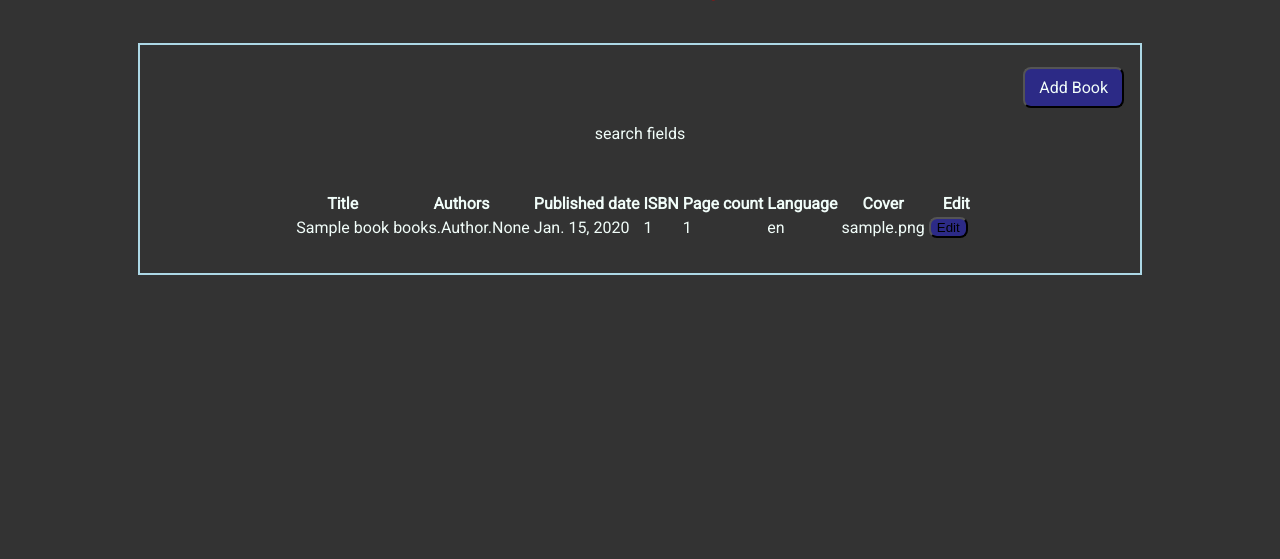
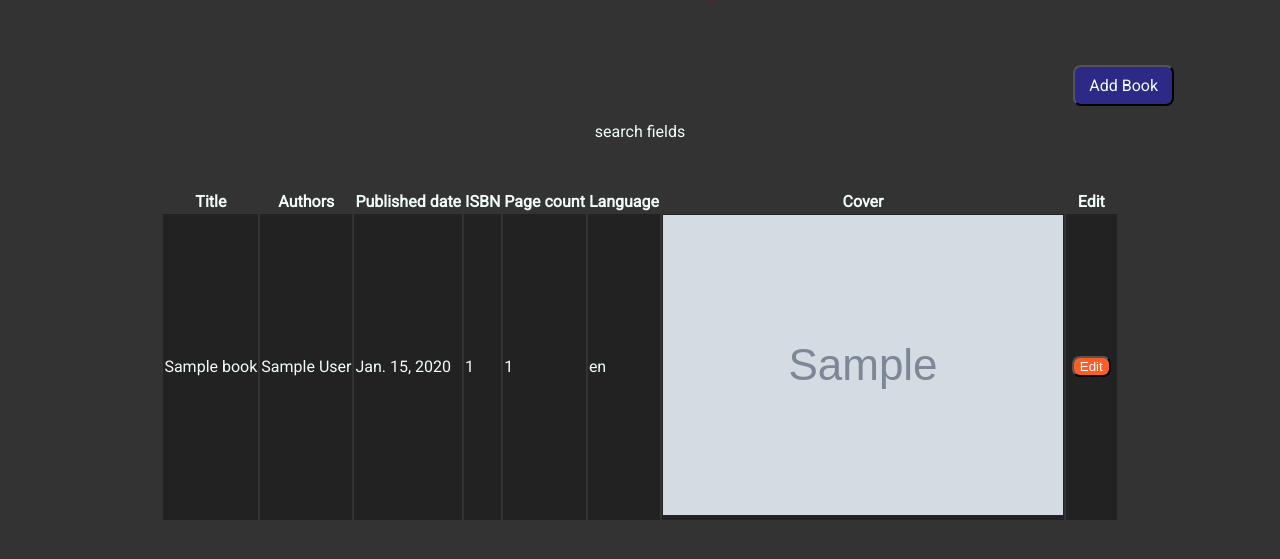
Before and after one commit to MateuszM-M/shelfy-stx-recruitment-task, a Django app: page / in a window 1280 px wide. Shown: the part 132-691 px from the top of the page. Run offline with Django 4.2, Linux system fonts and the light colour scheme; tables that the repository leaves empty hold one stand-in row (values such as "Sample post"); grey boxes marked "Sample" are stand-in pictures.

Commit message:
Add preliminary table styling

```diff
--- a/books/templates/books/book_list.html
+++ b/books/templates/books/book_list.html
@@ -5,7 +5,7 @@
 
     <div id="add_book">
         <h5>
-            <button>
+            <button id='add_btn'>
                 <a href="/">Add Book</a>
             </button>
         </h5>
@@ -15,8 +15,10 @@
         search fields
     </div>
 
+    <main>
         <div id="book_list">
             <table id='book_table'>
+                <thead>
                 <tr>
                     <th>Title</th>
                     <th>Authors</th>
@@ -27,19 +29,25 @@
                     <th>Cover</th>
                     <th>Edit</th>
                 </tr>
+                </thead>
+                <tbody>
                     {% for book in books %}
                         <tr>
                             <td>{{book.title}}</td>
-                        <td>{{book.authors}}</td>
+                            {% for author in book.authors.all %}
+                                <td>{{author}}</td>
+                            {% endfor %}
                             <td>{{book.published_date}}</td>
                             <td>{{book.isbn}}</td>
                             <td>{{book.page_count}}</td>
                             <td>{{book.language}}</td>
-                        <td>{{book.image_link}}</td>
-                        <td><button>Edit</button></td>
+                            <td><img src="{{book.image_link}}" alt=""></td>
+                            <td><button id='edit_btn'>Edit</button></td>
                         </tr>
                     {% endfor %}
+                </tbody>
             </table>
         </div>
+    </main>
 
 {% endblock %}
--- a/static/css/style.css
+++ b/static/css/style.css
@@ -22,11 +22,11 @@
 
 #content
 {
-    border: 2px solid lightblue;
+    /* border: 2px solid lightblue; */
     display: flex;
     flex-direction: column;
     align-items: center;
-    max-width: 1000px;
+    max-width: 1100px;
     width: 90%;
     margin: 0 auto;
 }
@@ -45,11 +45,22 @@
 button
 {
     display: block;
-    background-color: #2C2A86;
     border-radius: .5rem;
     margin: 0 1rem 0 0;
     float: right;
     cursor: pointer;
+    color: #f1fdf9;
+}
+
+#add_btn
+{
+    background-color: #2C2A86;
+}
+
+#edit_btn
+{
+    background-color: #ff5d28;
+    margin: 0 0.3rem 0 0.3rem
 }
 
 #add_book
@@ -66,3 +77,14 @@
 {
     margin: 2rem;
 }
+
+#book_table
+{
+    margin: 0;
+}
+
+#book_table td
+{
+    font-size: 1rem;
+    background-color: #222;
+}
```
Lines whose indentation alone changed are shown as unchanged.
